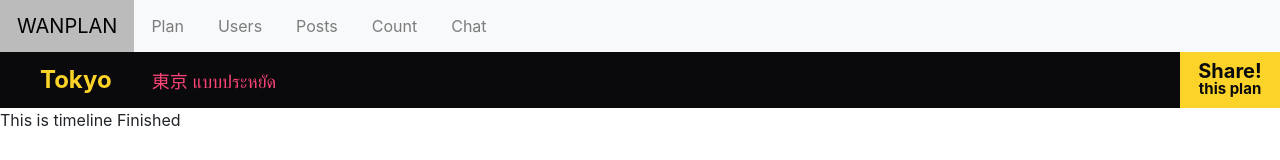
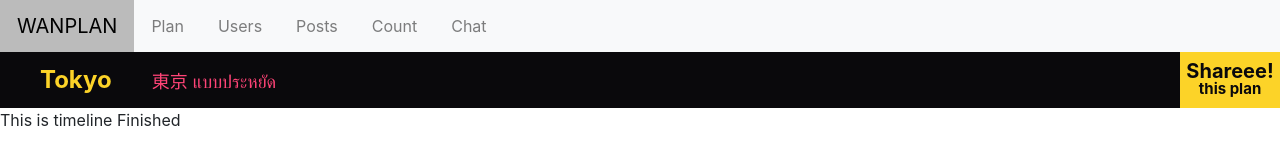
Before and after one commit to earthyjya/wanplan, a React (Create React App) app: page /plan in a window 1280 px wide. Shown: the top 160 px of the page. Built offline with nearby package versions, Linux system fonts and the light colour scheme.

Commit message:
plan edited

```diff
--- a/src/plan/Plan.js
+++ b/src/plan/Plan.js
@@ -33,7 +33,7 @@ class Plan extends React.Component {
 					<div className="city">{this.state.city_name}</div>
 					<div className="title">{this.state.trip_title}</div>
 					<button className="share" onClick={this.toggle}>
-						Share!
+						Shareee!
 						<span style={{ fontSize: "15px" }}>
 							<br />
 							this plan
```
